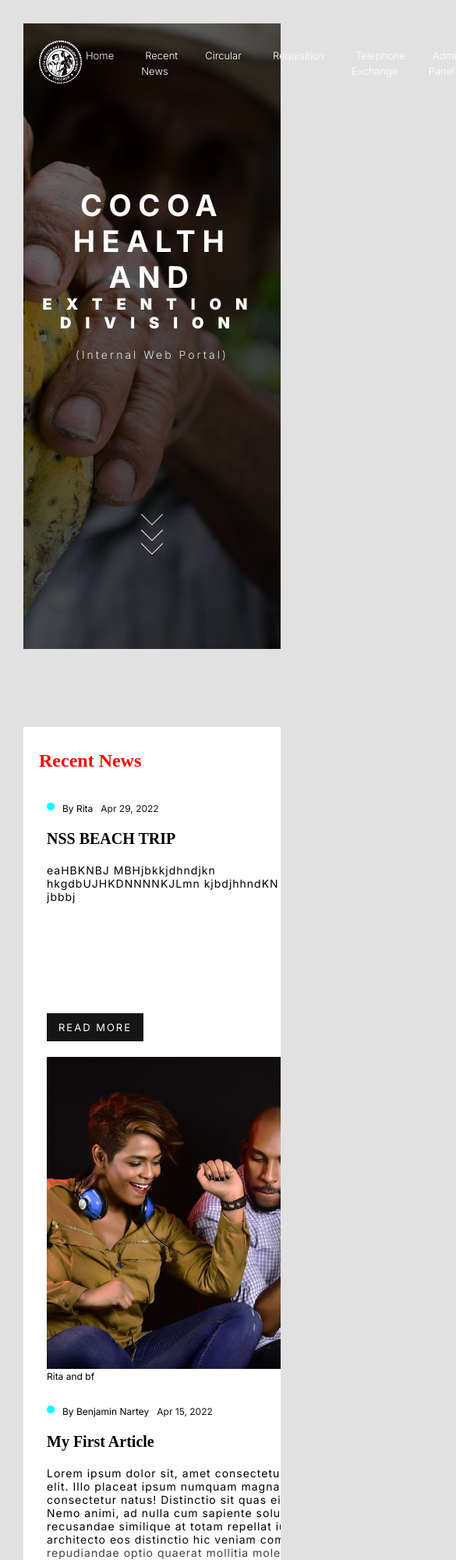
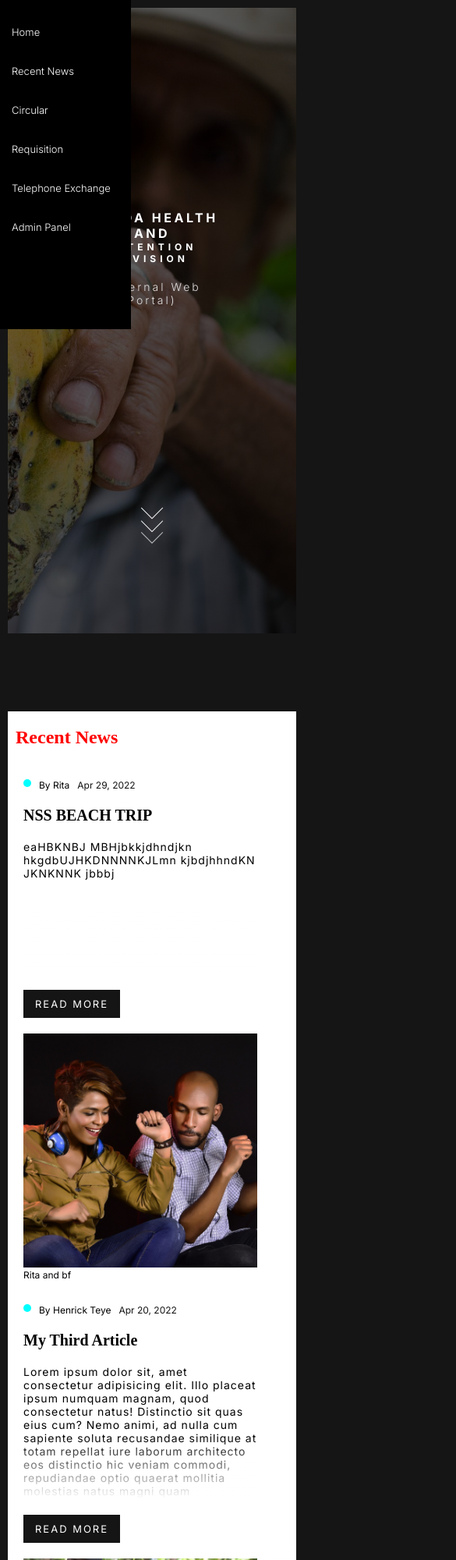
Before and after one commit to benjamin-nartey/ched-intranet, an Eleventy site: page src/index.njk in a window 390 px wide. Shown: the top 2000 px of the page at 78% size, 585 px wide, since content can reach past the window. Built offline with nearby package versions, Linux system fonts and the light colour scheme; Eleventy itself is replaced by a stand-in of ours; files that its build step writes are made by us from their sources; a web font is replaced by a local one.

Commit message:
working on footer for smaller screens

```diff
--- a/public/css/style.css
+++ b/public/css/style.css
@@ -17,7 +17,7 @@ body {
   min-height: 100vh;
   box-sizing: border-box;
   padding: 3rem;
-  /* overflow-x: hidden; */
+  overflow-x: hidden;
   background-color: #e1e1e1;
   font-family: "Inter", sans-serif;
   font-weight: 400;
@@ -1032,3 +1032,135 @@ height: 297mm; */
     transform-style: preserve-3d;
   }
 }
+
+@media (min-width: 250px) and (max-width: 768px) {
+  body {
+    padding: 1rem;
+    background-color: #151515;
+  }
+  nav {
+    position: fixed;
+    width: 43vw;
+    height: 50vh;
+    background-color: #000;
+    top: 0;
+    left: 0;
+    display: flex;
+    font-size: 1.6rem;
+    color: #fff;
+    align-items: flex-start;
+    justify-content: flex-start;
+    padding: 3rem 1rem;
+    z-index: 5;
+  }
+  nav ul {
+    top: 0;
+    display: flex;
+    gap: 3rem;
+    width: 15rem;
+    flex-direction: column;
+  }
+  nav ul li {
+    list-style: none;
+    width: 15rem;
+  }
+
+  nav img {
+    display: none;
+  }
+
+  .sticky {
+    width: 43vw;
+  }
+
+  .text-box h1 span:nth-child(1) {
+    display: block;
+    font-size: 1.6rem;
+    font-weight: 700;
+    letter-spacing: 0.35rem;
+    animation: move-bottom 3s ease-out;
+  }
+
+  .text-box h1 span:nth-child(2) {
+    display: block;
+    font-size: 1.2rem;
+    font-weight: 700;
+    letter-spacing: 0.5rem;
+    animation: move-top 3s ease-out;
+  }
+
+  .text-box p {
+    font-size: 1.4rem;
+    color: #e1e1e1;
+    font-weight: 300;
+    padding-top: 2rem;
+    letter-spacing: 0.3rem;
+  }
+
+  section {
+    width: 100%;
+    padding: 2rem 1rem;
+    margin-bottom: 10rem;
+  }
+
+  .news-grid {
+    width: 100%;
+    display: grid;
+    grid-template-columns: repeat(1, 50%);
+    gap: 1rem;
+  }
+
+  .news-grid .container-grid figure {
+    width: 100%;
+    height: auto;
+  }
+
+  .news-grid .container-grid figure .news-img {
+    width: 30rem;
+    height: 30rem;
+    object-fit: cover;
+  }
+
+  .news-grid .container-grid .content {
+    position: relative;
+    height: 25rem;
+    width: 30rem;
+    overflow: hidden;
+    margin-bottom: 2rem;
+    transition: all 0.5s;
+  }
+
+  .circular-grid {
+    width: 100%;
+    display: grid;
+    grid-template-columns: repeat(1, 1fr);
+    gap: 2rem;
+  }
+
+  .circular-grid > .circular-card {
+    display: grid;
+    place-items: center;
+    height: 35rem;
+  }
+
+  .requisition-grid-container {
+    width: 100%;
+    display: grid;
+    grid-template-columns: repeat(1, 1fr);
+    gap: 2rem;
+    transform-style: preserve-3d;
+  }
+
+  .footer-container {
+    width: 100%;
+    height: 100%;
+    background-color: #151515;
+    display: grid;
+    grid-template-columns: repeat(2, 50%);
+    /* grid-template-rows: auto auto; */
+  }
+
+  .footer-colum-1 {
+    display: none;
+  }
+}
--- a/src/_includes/footer.njk
+++ b/src/_includes/footer.njk
@@ -1,7 +1,7 @@
  <footer class="footer" data-aos="fade-up" data-aos-duration="2000">
     <div class="footer-container" data-aos="fade-up" data-aos-duration="2000">
       <div class="footer-column footer-colum-1">
-        <div class="column-content">
+        <div class="column-content chedDescriptionContent">
           <div class="footer-logo">
             <img src="img/chedlogo.png" alt="" id="footerLogo" />
             <!-- <h2>CHED</h2> -->
--- a/src/css/style.css
+++ b/src/css/style.css
@@ -17,7 +17,7 @@ body {
   min-height: 100vh;
   box-sizing: border-box;
   padding: 3rem;
-  /* overflow-x: hidden; */
+  overflow-x: hidden;
   background-color: #e1e1e1;
   font-family: "Inter", sans-serif;
   font-weight: 400;
@@ -1032,3 +1032,135 @@ height: 297mm; */
     transform-style: preserve-3d;
   }
 }
+
+@media (min-width: 250px) and (max-width: 768px) {
+  body {
+    padding: 1rem;
+    background-color: #151515;
+  }
+  nav {
+    position: fixed;
+    width: 43vw;
+    height: 50vh;
+    background-color: #000;
+    top: 0;
+    left: 0;
+    display: flex;
+    font-size: 1.6rem;
+    color: #fff;
+    align-items: flex-start;
+    justify-content: flex-start;
+    padding: 3rem 1rem;
+    z-index: 5;
+  }
+  nav ul {
+    top: 0;
+    display: flex;
+    gap: 3rem;
+    width: 15rem;
+    flex-direction: column;
+  }
+  nav ul li {
+    list-style: none;
+    width: 15rem;
+  }
+
+  nav img {
+    display: none;
+  }
+
+  .sticky {
+    width: 43vw;
+  }
+
+  .text-box h1 span:nth-child(1) {
+    display: block;
+    font-size: 1.6rem;
+    font-weight: 700;
+    letter-spacing: 0.35rem;
+    animation: move-bottom 3s ease-out;
+  }
+
+  .text-box h1 span:nth-child(2) {
+    display: block;
+    font-size: 1.2rem;
+    font-weight: 700;
+    letter-spacing: 0.5rem;
+    animation: move-top 3s ease-out;
+  }
+
+  .text-box p {
+    font-size: 1.4rem;
+    color: #e1e1e1;
+    font-weight: 300;
+    padding-top: 2rem;
+    letter-spacing: 0.3rem;
+  }
+
+  section {
+    width: 100%;
+    padding: 2rem 1rem;
+    margin-bottom: 10rem;
+  }
+
+  .news-grid {
+    width: 100%;
+    display: grid;
+    grid-template-columns: repeat(1, 50%);
+    gap: 1rem;
+  }
+
+  .news-grid .container-grid figure {
+    width: 100%;
+    height: auto;
+  }
+
+  .news-grid .container-grid figure .news-img {
+    width: 30rem;
+    height: 30rem;
+    object-fit: cover;
+  }
+
+  .news-grid .container-grid .content {
+    position: relative;
+    height: 25rem;
+    width: 30rem;
+    overflow: hidden;
+    margin-bottom: 2rem;
+    transition: all 0.5s;
+  }
+
+  .circular-grid {
+    width: 100%;
+    display: grid;
+    grid-template-columns: repeat(1, 1fr);
+    gap: 2rem;
+  }
+
+  .circular-grid > .circular-card {
+    display: grid;
+    place-items: center;
+    height: 35rem;
+  }
+
+  .requisition-grid-container {
+    width: 100%;
+    display: grid;
+    grid-template-columns: repeat(1, 1fr);
+    gap: 2rem;
+    transform-style: preserve-3d;
+  }
+
+  .footer-container {
+    width: 100%;
+    height: 100%;
+    background-color: #151515;
+    display: grid;
+    grid-template-columns: repeat(2, 50%);
+    /* grid-template-rows: auto auto; */
+  }
+
+  .footer-colum-1 {
+    display: none;
+  }
+}
```
Also changed, not shown: public/index.html.
